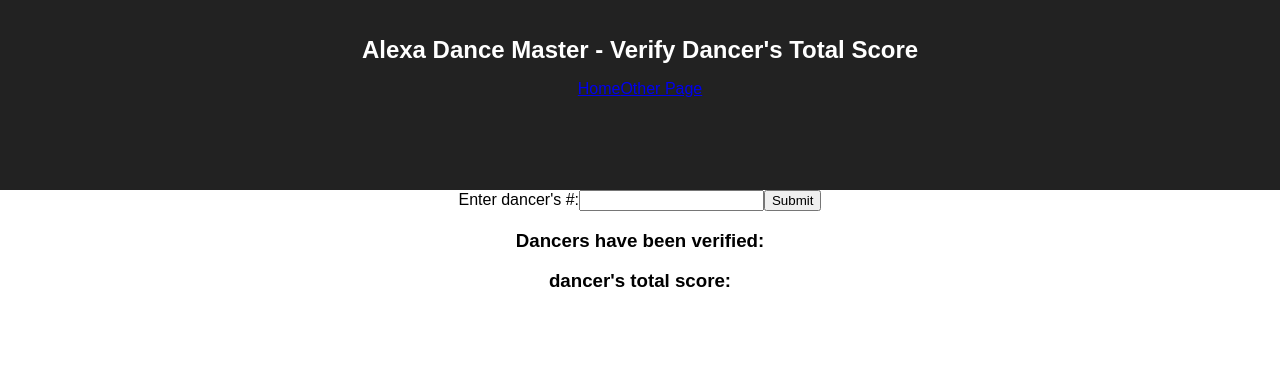
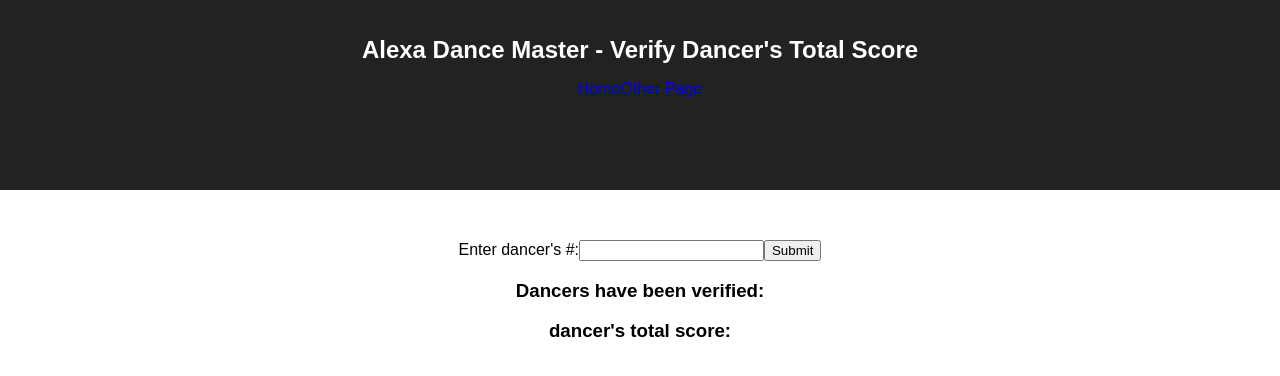
Before and after one commit to lili-s/alexa-dance-master, a React (Create React App) app in the folder client/: page / in a window 1280 px wide. Shown: the top 376 px of the page. Built offline with nearby package versions, Linux system fonts and the light colour scheme; no server answers.

Commit message:
update title

```diff
--- a/client/public/index.html
+++ b/client/public/index.html
@@ -19,7 +19,7 @@
       work correctly both with client-side routing and a non-root public URL.
       Learn how to configure a non-root public URL by running `npm run build`.
     -->
-    <title>React App</title>
+    <title>Verify Dancer Score</title>
   </head>
   <body>
     <noscript>
--- a/client/src/Fib.js
+++ b/client/src/Fib.js
@@ -56,6 +56,7 @@
     return (
       <div>
         <form onSubmit={this.handleSubmit}>
+          <p>&nbsp;</p>
           <label>Enter dancer's #:</label>
           <input
             value={this.state.index}
```
Also changed, not shown: client/src/logo.svg (deleted).
